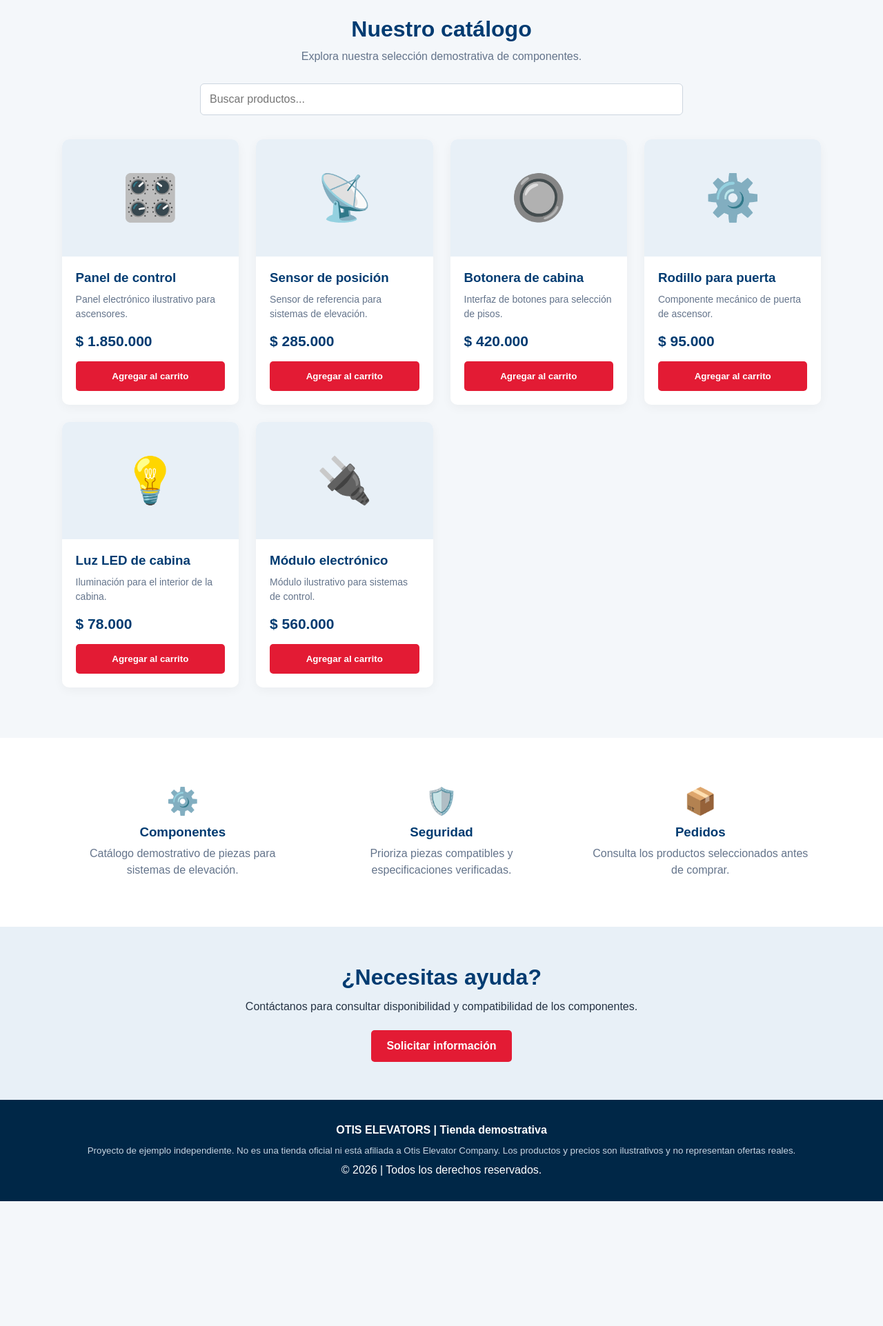
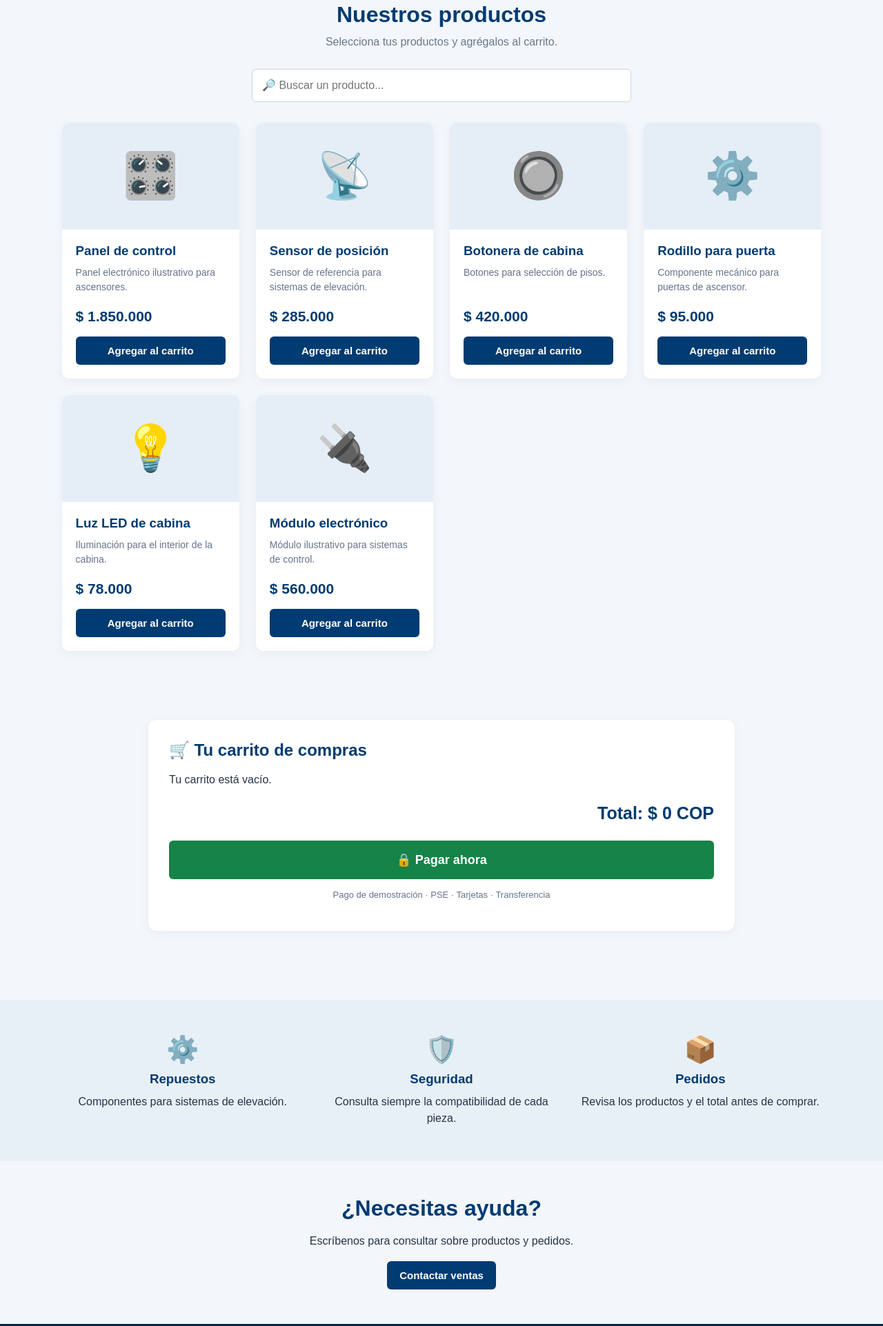
Before and after one commit to darcijancilly-blip/Tienda-de-Otis-Elevatorr-Company., a plain HTML site: page index.html in a window 1280 px wide. Shown: the part 521-2444 px from the top of the page at 69% size. Before the commit the page ends 2263 px from the top, so only its background shows below. Drawn offline with Linux system fonts and the light colour scheme.

Commit message:
Refactor index.html for improved layout and styles
Updated HTML structure and styles for the virtual store, including adjustments to layout, colors, and responsive design.

```diff
--- a/index.html
+++ b/index.html
@@ -3,126 +3,93 @@
 <head>
 <meta charset="UTF-8">
 <meta name="viewport" content="width=device-width, initial-scale=1.0">
-  <meta name="description" content="Tienda virtual demostrativa de repuestos y componentes para ascensores.">
 <title>Otis Elevators | Tienda Virtual</title>
 
 <style>
 :root {
   --azul: #003b71;
-      --azul-claro: #0066a4;
+  --azul2: #0878bd;
   --rojo: #e31b34;
-      --fondo: #f4f7fa;
-      --texto: #263445;
+  --fondo: #f3f6fa;
 }
 
-    * {
-      box-sizing: border-box;
-      margin: 0;
-      padding: 0;
-    }
+* { box-sizing: border-box; margin: 0; padding: 0; }
 
 body {
-      font-family: Arial, Helvetica, sans-serif;
+  font-family: Arial, sans-serif;
   background: var(--fondo);
-      color: var(--texto);
+  color: #253449;
 }
 
 header {
   background: white;
-      padding: 18px 7%;
+  padding: 20px 6%;
   display: flex;
+  align-items: center;
   justify-content: space-between;
-      align-items: center;
-      gap: 20px;
   flex-wrap: wrap;
-      box-shadow: 0 2px 10px #00000012;
+  gap: 18px;
+  box-shadow: 0 2px 10px #0001;
 }
 
 .logo {
-      font-size: 27px;
+  font-size: 26px;
   font-weight: bold;
   color: var(--azul);
 }
 
-    .logo span {
-      color: var(--rojo);
-    }
+.logo span { color: var(--rojo); }
 
-    nav {
-      display: flex;
-      gap: 22px;
-      flex-wrap: wrap;
-    }
+nav { display: flex; gap: 18px; flex-wrap: wrap; }
 
 nav a {
+  color: var(--azul);
   text-decoration: none;
-      color: var(--azul);
   font-weight: bold;
 }
 
-    nav a:hover {
-      color: var(--rojo);
-    }
-
-    .carrito {
-      background: var(--azul);
-      color: white;
-      padding: 11px 16px;
+button, .btn {
   border: none;
+  cursor: pointer;
   border-radius: 6px;
-      cursor: pointer;
+  padding: 12px 18px;
+  font-size: 15px;
   font-weight: bold;
 }
 
+.carrito-btn, .btn-azul {
+  background: var(--azul);
+  color: white;
+}
+
 .hero {
-      background: linear-gradient(120deg, #003b71, #0875b9);
+  padding: 70px 8%;
   color: white;
-      padding: 75px 8%;
+  background: linear-gradient(120deg, #003b71, #0878bd);
   display: flex;
   justify-content: space-between;
   align-items: center;
-      gap: 35px;
   flex-wrap: wrap;
+  gap: 30px;
 }
 
-    .hero-text {
-      max-width: 600px;
-    }
+.hero-text { max-width: 600px; }
 
 .hero h1 {
-      font-size: clamp(32px, 5vw, 50px);
-      margin-bottom: 20px;
-      line-height: 1.15;
+  font-size: clamp(32px, 5vw, 48px);
+  margin-bottom: 18px;
 }
 
 .hero p {
   font-size: 18px;
-      line-height: 1.7;
+  line-height: 1.6;
   margin-bottom: 25px;
 }
 
-    .btn {
-      display: inline-block;
-      padding: 14px 22px;
-      background: var(--rojo);
-      color: white;
-      text-decoration: none;
-      border: none;
-      border-radius: 5px;
-      cursor: pointer;
-      font-weight: bold;
-    }
+.btn-rojo { background: var(--rojo); color: white; }
+.hero-icon { font-size: 100px; }
 
-    .hero-visual {
-      font-size: 100px;
-      text-align: center;
-      flex: 1;
-      min-width: 180px;
-    }
-
-    section {
-      padding: 55px 7%;
-    }
+section { padding: 50px 7%; }
 
 .titulo {
   text-align: center;
@@ -133,21 +100,16 @@
 
 .subtitulo {
   text-align: center;
+  color: #68788b;
   margin-bottom: 30px;
-      color: #64748b;
 }
 
-    .herramientas {
-      display: flex;
-      gap: 12px;
-      max-width: 700px;
-      margin: 0 auto 35px;
-    }
-
-    .herramientas input {
-      flex: 1;
-      min-width: 0;
-      padding: 13px;
+.busqueda {
+  display: block;
+  width: 100%;
+  max-width: 550px;
+  padding: 14px;
+  margin: 0 auto 30px;
   border: 1px solid #ccd5df;
   border-radius: 6px;
   font-size: 16px;
@@ -155,34 +117,27 @@
 
 .productos {
   display: grid;
-      grid-template-columns: repeat(auto-fit, minmax(230px, 1fr));
-      gap: 25px;
+  grid-template-columns: repeat(auto-fit, minmax(220px, 1fr));
+  gap: 24px;
 }
 
 .producto {
   background: white;
   border-radius: 10px;
   overflow: hidden;
-      box-shadow: 0 4px 15px #0000000b;
-      transition: transform .2s;
+  box-shadow: 0 4px 15px #0000000c;
 }
 
-    .producto:hover {
-      transform: translateY(-5px);
-    }
-
-    .producto-imagen {
-      height: 170px;
+.producto-img {
+  height: 155px;
   display: flex;
   justify-content: center;
   align-items: center;
-      background: #e8f0f7;
+  background: #e5eef7;
   font-size: 65px;
 }
 
-    .producto-info {
-      padding: 20px;
-    }
+.producto-info { padding: 20px; }
 
 .producto h3 {
   color: var(--azul);
@@ -191,9 +146,9 @@
 
 .producto p {
   color: #64748b;
+  line-height: 1.5;
+  min-height: 45px;
   font-size: 14px;
-      line-height: 1.5;
-      min-height: 42px;
 }
 
 .precio {
@@ -203,90 +158,99 @@
   margin: 17px 0;
 }
 
-    .producto .btn {
+.producto button { width: 100%; }
+
+.carrito-seccion {
+  background: white;
+  max-width: 850px;
+  margin: 0 auto 50px;
+  padding: 30px;
+  border-radius: 12px;
+  box-shadow: 0 4px 15px #0000000b;
+}
+
+.carrito-seccion h2 {
+  color: var(--azul);
+  margin-bottom: 20px;
+}
+
+.item-carrito {
+  display: flex;
+  justify-content: space-between;
+  align-items: center;
+  gap: 12px;
+  padding: 14px 0;
+  border-bottom: 1px solid #e5e7eb;
+}
+
+.item-carrito button {
+  background: #ffe7e9;
+  color: #c31930;
+  padding: 8px 12px;
+}
+
+.total {
+  font-size: 25px;
+  font-weight: bold;
+  color: var(--azul);
+  margin: 25px 0;
+  text-align: right;
+}
+
+.pagar {
   width: 100%;
+  background: #168348;
+  color: white;
+  padding: 17px;
+  font-size: 18px;
+}
+
+.pagar:hover { background: #106a39; }
+
+.metodos {
+  text-align: center;
+  color: #64748b;
+  font-size: 13px;
+  margin-top: 15px;
 }
 
 .beneficios {
-      background: white;
+  background: #e8f0f7;
   display: grid;
-      grid-template-columns: repeat(auto-fit, minmax(190px, 1fr));
+  grid-template-columns: repeat(auto-fit, minmax(180px, 1fr));
   gap: 25px;
   text-align: center;
 }
 
-    .beneficio {
-      padding: 15px;
+.beneficios h3 {
+  color: var(--azul);
+  margin: 10px 0;
 }
 
-    .beneficio .icono {
-      font-size: 38px;
-      margin-bottom: 12px;
-    }
-
-    .beneficio h3 {
-      color: var(--azul);
-      margin-bottom: 8px;
-    }
-
-    .beneficio p {
-      color: #64748b;
-      line-height: 1.5;
-    }
-
-    .contacto {
-      background: #e8f0f7;
-      text-align: center;
-    }
-
-    .contacto p {
-      margin: 15px 0 25px;
-    }
+.beneficios p { line-height: 1.5; }
 
 footer {
   background: #002747;
   color: white;
-      padding: 30px 7%;
   text-align: center;
+  padding: 28px 7%;
   line-height: 1.8;
 }
 
-    footer small {
-      color: #c7d5e2;
+footer small { color: #cfdae5; }
+
+#mensaje {
+  text-align: center;
+  margin-top: 15px;
+  color: var(--azul);
 }
 
-    #estado-carrito {
-      margin: 18px 0;
-      font-weight: bold;
-      color: var(--azul);
-      text-align: center;
-    }
-
-    @media (max-width: 600px) {
-      header {
-        justify-content: center;
-      }
-
-      nav {
-        justify-content: center;
-      }
-
-      .hero {
-        padding: 50px 7%;
-        text-align: center;
-      }
-
-      .hero-visual {
-        font-size: 75px;
-      }
-
-      section {
-        padding: 40px 6%;
-      }
-
-      .herramientas {
-        flex-direction: column;
-      }
+@media(max-width:600px) {
+  header { justify-content: center; }
+  nav { justify-content: center; }
+  .hero { text-align: center; }
+  .hero-icon { width: 100%; font-size: 75px; }
+  .carrito-seccion { margin: 0 12px 35px; padding: 20px; }
 }
 </style>
 </head>
@@ -294,18 +258,16 @@
 <body>
 
 <header>
-    <a href="#" class="logo" style="text-decoration:none">
-      OTIS<span>.</span> ELEVATORS
-    </a>
+  <div class="logo">OTIS<span>.</span> ELEVATORS</div>
 
   <nav>
     <a href="#inicio">Inicio</a>
     <a href="#productos">Productos</a>
-      <a href="#nosotros">Servicios</a>
+    <a href="#servicios">Servicios</a>
     <a href="#contacto">Contacto</a>
   </nav>
 
-    <button class="carrito" onclick="verCarrito()">
+  <button class="carrito-btn" onclick="irAlCarrito()">
     🛒 Carrito (<span id="cantidad">0</span>)
   </button>
 </header>
@@ -313,81 +275,95 @@
 <main>
   <section class="hero" id="inicio">
     <div class="hero-text">
-        <h1>Soluciones para el transporte vertical</h1>
+      <h1>Todo para tus sistemas de elevación</h1>
       <p>
-          Encuentra componentes, repuestos y accesorios para
-          ascensores y sistemas de elevación en un solo lugar.
+        Explora nuestro catálogo demostrativo de componentes,
+        accesorios y repuestos para ascensores.
       </p>
-        <a href="#productos" class="btn">Explorar productos</a>
+      <a href="#productos" class="btn btn-rojo"
+         style="display:inline-block;text-decoration:none">
+        Comprar productos
+      </a>
     </div>
-
-      <div class="hero-visual" aria-hidden="true">🏢 ↕️</div>
+    <div class="hero-icon">🏢 ↕️</div>
   </section>
 
   <section id="productos">
-      <h2 class="titulo">Nuestro catálogo</h2>
-      <p class="subtitulo">
-        Explora nuestra selección demostrativa de componentes.
+    <h2 class="titulo">Nuestros productos</h2>
+    <p class="subtitulo">Selecciona tus productos y agrégalos al carrito.</p>
+
+    <input
+      class="busqueda"
+      id="busqueda"
+      type="search"
+      placeholder="🔎 Buscar un producto..."
+      oninput="filtrarProductos()"
+    >
+
+    <div class="productos" id="listaProductos"></div>
+  </section>
+
+  <section id="carrito">
+    <div class="carrito-seccion">
+      <h2>🛒 Tu carrito de compras</h2>
+      <div id="listaCarrito">Tu carrito está vacío.</div>
+
+      <div class="total">
+        Total: <span id="total">$ 0</span> COP
+      </div>
+
+      <button class="pagar" onclick="pagarAhora()">
+        🔒 Pagar ahora
+      </button>
+
+      <p class="metodos">
+        Pago de demostración · PSE · Tarjetas · Transferencia
       </p>
 
-      <div class="herramientas">
-        <input
-          type="search"
-          id="busqueda"
-          placeholder="Buscar productos..."
-          aria-label="Buscar productos"
-          oninput="filtrarProductos()"
-        >
-      </div>
-
-      <div class="productos" id="lista-productos"></div>
-      <p id="estado-carrito" role="status"></p>
-    </section>
-
-    <section class="beneficios" id="nosotros">
-      <div class="beneficio">
-        <div class="icono">⚙️</div>
-        <h3>Componentes</h3>
-        <p>Catálogo demostrativo de piezas para sistemas de elevación.</p>
-      </div>
-
-      <div class="beneficio">
-        <div class="icono">🛡️</div>
-        <h3>Seguridad</h3>
-        <p>Prioriza piezas compatibles y especificaciones verificadas.</p>
-      </div>
-
-      <div class="beneficio">
-        <div class="icono">📦</div>
-        <h3>Pedidos</h3>
-        <p>Consulta los productos seleccionados antes de comprar.</p>
+      <p id="mensaje" role="status"></p>
     </div>
   </section>
 
-    <section class="contacto" id="contacto">
+  <section class="beneficios" id="servicios">
+    <div>
+      <div style="font-size:38px">⚙️</div>
+      <h3>Repuestos</h3>
+      <p>Componentes para sistemas de elevación.</p>
+    </div>
+    <div>
+      <div style="font-size:38px">🛡️</div>
+      <h3>Seguridad</h3>
+      <p>Consulta siempre la compatibilidad de cada pieza.</p>
+    </div>
+    <div>
+      <div style="font-size:38px">📦</div>
+      <h3>Pedidos</h3>
+      <p>Revisa los productos y el total antes de comprar.</p>
+    </div>
+  </section>
+
+  <section id="contacto" style="text-align:center">
     <h2 class="titulo">¿Necesitas ayuda?</h2>
-      <p>
-        Contáctanos para consultar disponibilidad y compatibilidad
-        de los componentes.
+    <p style="margin:20px 0">
+      Escríbenos para consultar sobre productos y pedidos.
     </p>
-      <a class="btn" href="mailto:ventas@ejemplo.com">
-        Solicitar información
+    <a class="btn btn-azul" href="mailto:ventas@ejemplo.com"
+       style="display:inline-block;text-decoration:none">
+      Contactar ventas
     </a>
   </section>
 </main>
 
 <footer>
-    <p><strong>OTIS ELEVATORS | Tienda demostrativa</strong></p>
+  <strong>OTIS ELEVATORS | Tienda demostrativa</strong>
+  <p>© <span id="anio"></span> - Proyecto de tienda virtual</p>
   <small>
-      Proyecto de ejemplo independiente. No es una tienda oficial
-      ni está afiliada a Otis Elevator Company. Los productos y
-      precios son ilustrativos y no representan ofertas reales.
+    Sitio demostrativo independiente, no afiliado a Otis Elevator Company.
+    Productos y precios ficticios. No se procesan pagos reales.
   </small>
-    <p>© <span id="anio"></span> | Todos los derechos reservados.</p>
 </footer>
 
 <script>
-    // Productos y precios ficticios para la demostración.
 const productos = [
   {
     id: 1,
@@ -406,14 +382,14 @@
   {
     id: 3,
     nombre: "Botonera de cabina",
-        descripcion: "Interfaz de botones para selección de pisos.",
+    descripcion: "Botones para selección de pisos.",
     precio: 420000,
     icono: "🔘"
   },
   {
     id: 4,
     nombre: "Rodillo para puerta",
-        descripcion: "Componente mecánico de puerta de ascensor.",
+    descripcion: "Componente mecánico para puertas de ascensor.",
     precio: 95000,
     icono: "⚙️"
   },
@@ -435,35 +411,30 @@
 
 let carrito = [];
 
-    const formatoCOP = valor =>
-      new Intl.NumberFormat("es-CO", {
+function dinero(valor) {
+  return new Intl.NumberFormat("es-CO", {
     style: "currency",
     currency: "COP",
     maximumFractionDigits: 0
   }).format(valor);
+}
 
 function mostrarProductos(lista = productos) {
-      const contenedor = document.getElementById("lista-productos");
+  const contenedor = document.getElementById("listaProductos");
 
-      if (lista.length === 0) {
-        contenedor.innerHTML =
-          "<p>No se encontraron productos.</p>";
+  if (!lista.length) {
+    contenedor.innerHTML = "<p>No se encontraron productos.</p>";
     return;
   }
 
-      contenedor.innerHTML = lista.map(producto => `
+  contenedor.innerHTML = lista.map(p => `
     <article class="producto">
-          <div class="producto-imagen" aria-hidden="true">
-            ${producto.icono}
-          </div>
+      <div class="producto-img">${p.icono}</div>
       <div class="producto-info">
-            <h3>${producto.nombre}</h3>
-            <p>${producto.descripcion}</p>
-            <div class="precio">${formatoCOP(producto.precio)}</div>
-            <button
-              class="btn"
-              onclick="agregarAlCarrito(${producto.id})"
-            >
+        <h3>${p.nombre}</h3>
+        <p>${p.descripcion}</p>
+        <div class="precio">${dinero(p.precio)}</div>
+        <button class="btn-azul" onclick="agregar(${p.id})">
           Agregar al carrito
         </button>
       </div>
@@ -471,61 +442,107 @@
   `).join("");
 }
 
-    function filtrarProductos() {
-      const texto = document
-        .getElementById("busqueda")
-        .value.toLowerCase()
-        .trim();
-
-      const resultados = productos.filter(producto =>
-        producto.nombre.toLowerCase().includes(texto) ||
-        producto.descripcion.toLowerCase().includes(texto)
-      );
-
-      mostrarProductos(resultados);
-    }
-
-    function agregarAlCarrito(id) {
+function agregar(id) {
   const producto = productos.find(p => p.id === id);
   if (!producto) return;
 
   carrito.push(producto);
-      document.getElementById("cantidad").textContent =
-        carrito.length;
+  actualizarCarrito();
 
-      document.getElementById("estado-carrito").textContent =
-        `${producto.nombre} agregado al carrito.`;
+  document.getElementById("mensaje").textContent =
+    producto.nombre + " agregado al carrito.";
 }
 
-    function verCarrito() {
+function eliminar(indice) {
+  carrito.splice(indice, 1);
+  actualizarCarrito();
+}
+
+function actualizarCarrito() {
+  document.getElementById("cantidad").textContent = carrito.length;
+
+  const contenedor = document.getElementById("listaCarrito");
+
   if (carrito.length === 0) {
-        alert("Tu carrito está vacío.");
+    contenedor.textContent = "Tu carrito está vacío.";
+  } else {
+    contenedor.innerHTML = carrito.map((p, i) => `
+      <div class="item-carrito">
+        <div>
+          <strong>${p.nombre}</strong><br>
+          ${dinero(p.precio)}
+        </div>
+        <button onclick="eliminar(${i})">Eliminar</button>
+      </div>
+    `).join("");
+  }
+
+  const total = carrito.reduce((suma, p) => suma + p.precio, 0);
+  document.getElementById("total").textContent =
+    dinero(total).replace(/\s?COP$/, "");
+}
+
+function filtrarProductos() {
+  const texto = document.getElementById("busqueda")
+    .value.toLowerCase().trim();
+
+  mostrarProductos(productos.filter(p =>
+    p.nombre.toLowerCase().includes(texto) ||
+    p.descripcion.toLowerCase().includes(texto)
+  ));
+}
+
+function irAlCarrito() {
+  document.getElementById("carrito").scrollIntoView({
+    behavior: "smooth"
+  });
+}
+
+function pagarAhora() {
+  if (carrito.length === 0) {
+    alert("Agrega al menos un producto antes de pagar.");
     return;
   }
 
-      const resumen = carrito.map((producto, indice) =>
-        `${indice + 1}. ${producto.nombre} — ${formatoCOP(producto.precio)}`
-      ).join("\n");
+  const total = carrito.reduce((suma, p) => suma + p.precio, 0);
 
-      const total = carrito.reduce(
-        (suma, producto) => suma + producto.precio, 0
+  const continuar = confirm(
+    "RESUMEN DE TU PEDIDO\n\n" +
+    carrito.map(p => p.nombre + " — " + dinero(p.precio)).join("\n") +
+    "\n\nTOTAL: " + dinero(total) +
+    "\n\n¿Deseas continuar al pago?"
   );
 
+  if (!continuar) return;
+
+  const metodo = prompt(
+    "Selecciona tu método de pago:\n\n" +
+    "1. PSE\n" +
+    "2. Tarjeta débito o crédito\n" +
+    "3. Transferencia bancaria\n\n" +
+    "Escribe 1, 2 o 3:"
+  );
+
+  if (["1", "2", "3"].includes(metodo)) {
     alert(
-        "PRODUCTOS EN TU CARRITO\n\n" +
-        resumen +
-        "\n\nTotal estimado: " + formatoCOP(total) +
-        "\n\nEsta demostración no procesa pagos."
+      "Método seleccionado: " +
+      (metodo === "1" ? "PSE" :
+       metodo === "2" ? "Tarjeta" : "Transferencia") +
+      "\nTotal: " + dinero(total) +
+      "\n\nEsta es una demostración. Para pagar de verdad, " +
+      "debes integrar una pasarela de pagos."
     );
+  } else if (metodo !== null) {
+    alert("Selecciona una opción válida.");
+  }
 }
 
 document.getElementById("anio").textContent =
   new Date().getFullYear();
 
 mostrarProductos();
+actualizarCarrito();
 </script>
 
 </body>
 </html>
-</body>
-</html>
```
Lines whose indentation alone changed are shown as unchanged.
